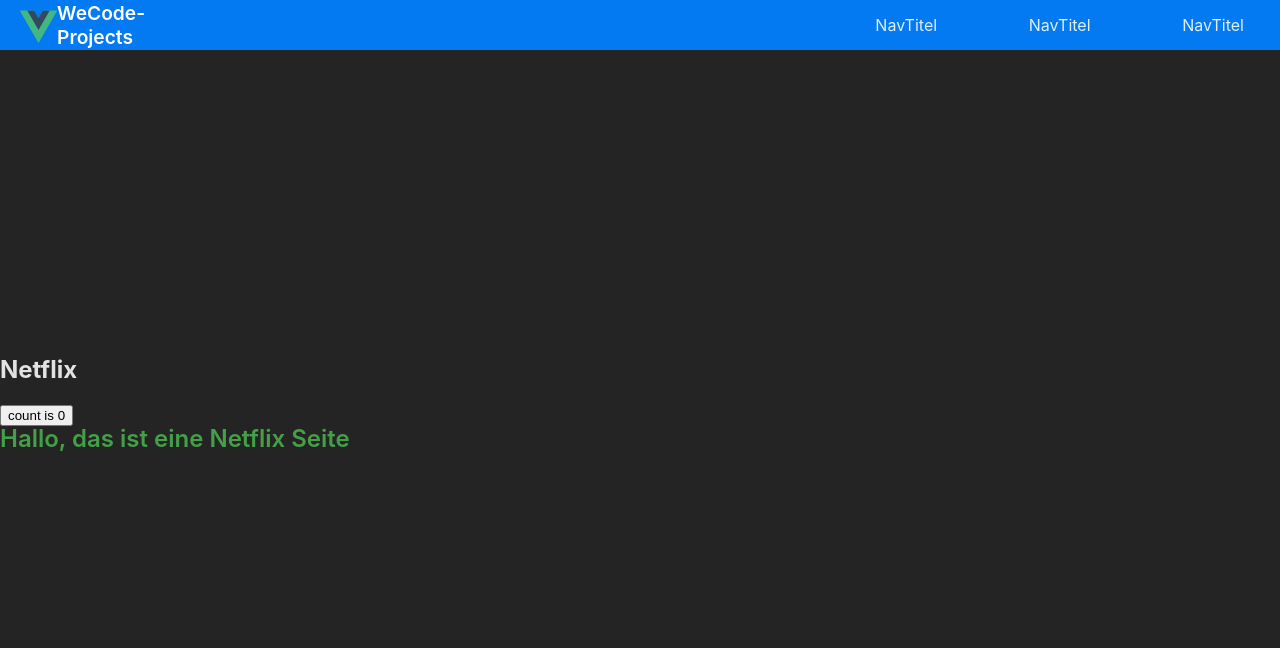
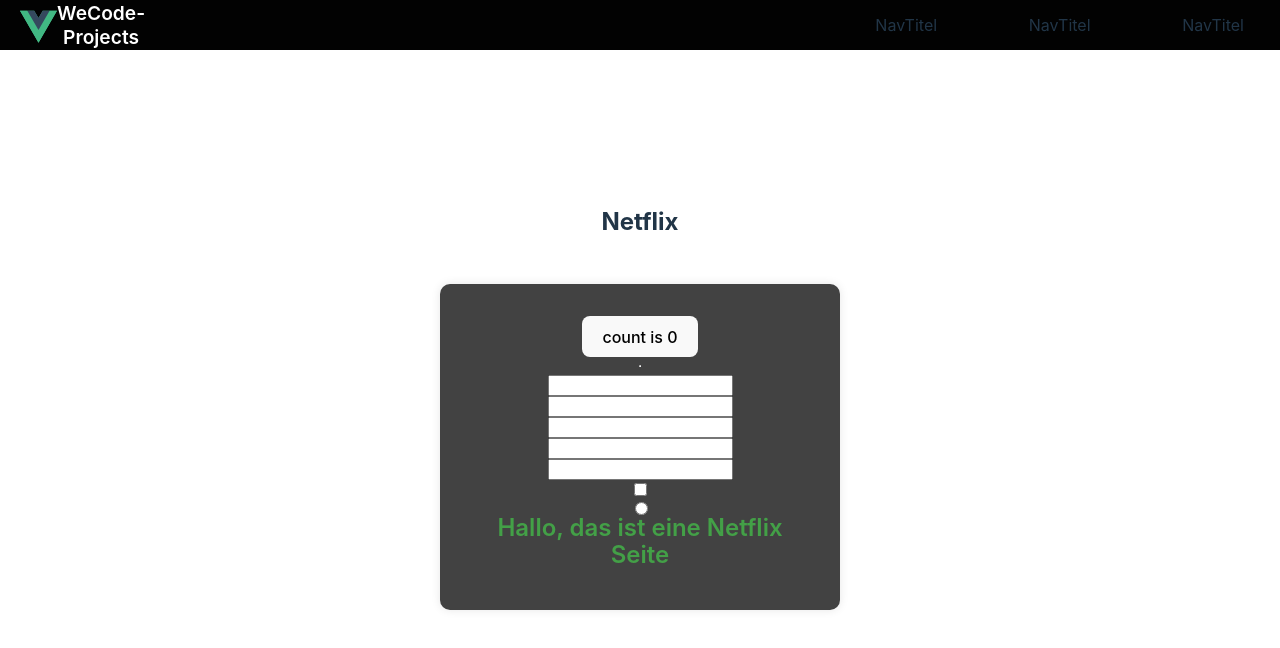
Before and after one commit to Michael2426/WeCode-Project1, a Vue app in the folder netflix/: page / in a window 1280 px wide. Shown: the top 648 px of the page. Built offline with nearby package versions, Linux system fonts and the light colour scheme.

Commit message:
input controls

```diff
--- a/netflix/src/assets/style/style.css
+++ b/netflix/src/assets/style/style.css
@@ -1,3 +1,19 @@
+.card {
+    background-color: #424242;
+    border-radius: 10px;
+    box-shadow: 0 0 10px rgba(0,0,0,0.1);
+    padding: 20px;
+    width: 100%;
+    max-width: 400px;
+    margin: 0 auto;
+    margin-top: 50px;
+    box-sizing: border-box;
+    display: flex;
+    flex-direction: column;
+    justify-content: center;
+    align-items: center;
+}
+
 .card>h1{
     font-size: 1.5em;
     font-weight: 600;
@@ -9,7 +25,7 @@
 }
 
 .navbar{
-    background-color: #037AF1;
+    background-color: #020202;
     height: 50px;
     width: 100%;
     position: fixed;
@@ -57,3 +73,47 @@
 .hamburger{
     display: none;
 }
+
+
+button {
+    border-radius: 8px;
+    border: 1px solid transparent;
+    padding: 0.6em 1.2em;
+    font-size: 1em;
+    font-weight: 500;
+    font-family: inherit;
+    background-color: #1a1a1a;
+    cursor: pointer;
+    transition: border-color 0.25s;
+  }
+  button:hover {
+    border-color: #646cff;
+  }
+  button:focus,
+  button:focus-visible {
+    outline: 4px auto -webkit-focus-ring-color;
+  }
+
+  .card {
+    padding: 2em;
+  }
+
+  #app {
+    max-width: 1280px;
+    margin: 0 auto;
+    padding: 2rem;
+    text-align: center;
+  }
+
+  @media (prefers-color-scheme: light) {
+    :root {
+      color: #213547;
+      background-color: #ffffff;
+    }
+    a:hover {
+      color: #747bff;
+    }
+    button {
+      background-color: #f9f9f9;
+    }
+  }
--- a/netflix/src/pages/Netflix.vue
+++ b/netflix/src/pages/Netflix.vue
@@ -1,11 +1,18 @@
 <script setup>
-import { ref } from 'vue'
+import { ref, Text } from 'vue'
 
 defineProps({
   msg: String,
 })
 
-const count = ref(0)
+const count = ref(0);
+
+const materials = [
+  'Hydrogen',
+  'Helium',
+  'Lithium',
+  'Beryllium'
+];
 
 </script>
 
@@ -14,6 +21,15 @@
 
   <div class="card">
     <button type="button" @click="count++">count is {{ count }}</button>
+    <hr/>
+    <input :value="Username" @input="event => text = event.target.value">
+    <input :value="Password" @input="event => text = event.target.value">
+    <input v-model="text">
+    <input v-model="textarea">
+    <input v-model="select">
+    <input type="checkbox">
+    <input type="radio">
+
     <h1>Hallo, das ist eine Netflix Seite</h1>
     <div class="navbar">
       <div class="logo"/>
@@ -30,6 +46,6 @@
   </div>
 </template>
 
-<style >
-@import "../assets/style/style.css";
+<style>
+  @import "../assets/style/style.css";
 </style>
```
